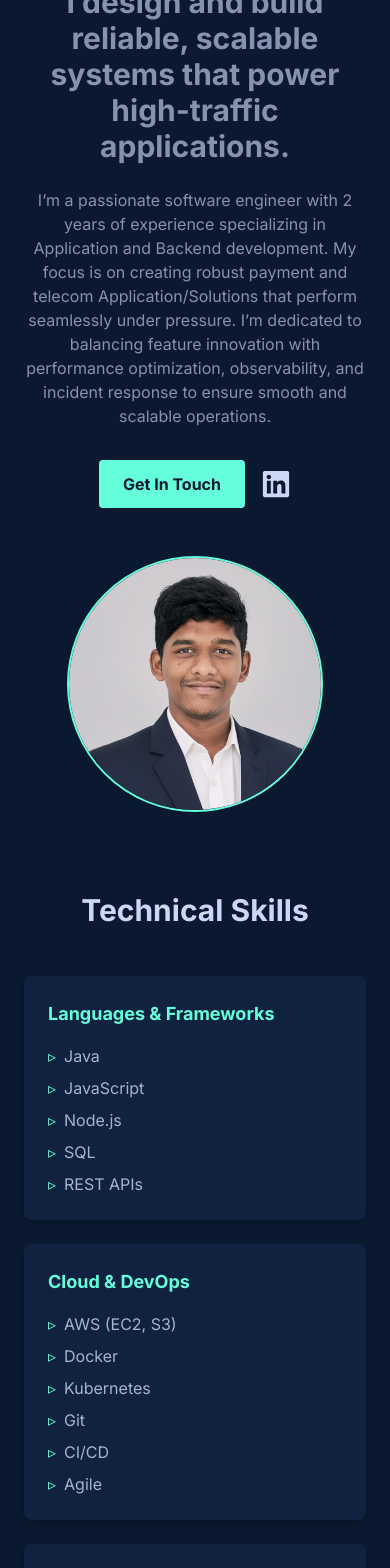
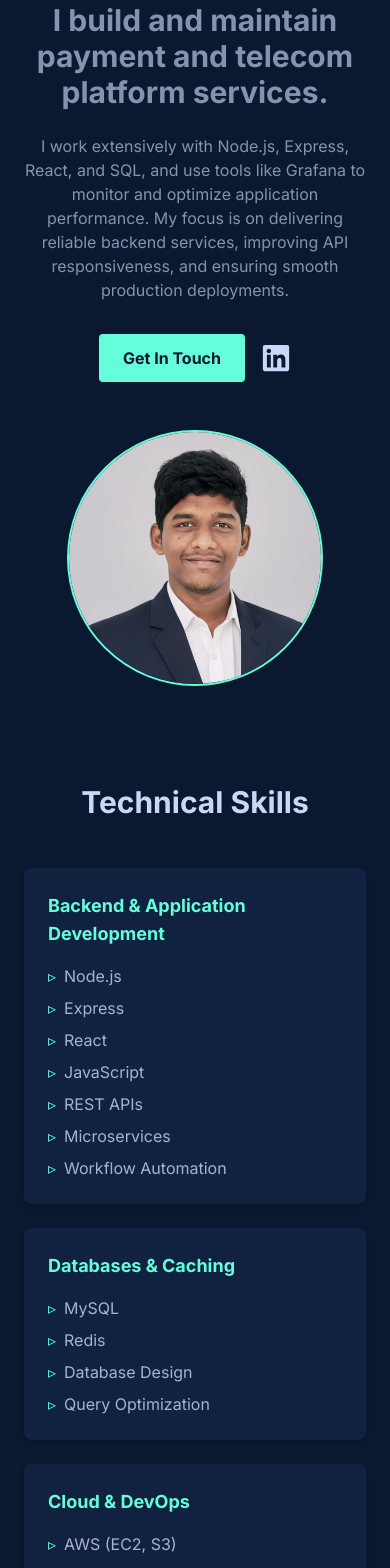
Before and after one commit to Amara-Manoj/my-portfolio, a React (Vite) app: page / in a window 390 px wide. Shown: the part 140-1708 px from the top of the page. Built offline with nearby package versions, Linux system fonts and the light colour scheme.

Commit message:
Updated the Portfolio

```diff
--- a/src/components/Experience.jsx
+++ b/src/components/Experience.jsx
@@ -6,27 +6,29 @@ const experienceData = [
     role: "Product Development Engineer",
     company: "Comviva",
     period: "Aug 2023 – Present",
-    duties: [
-      "Architected and integrated mission-critical APIs for high-traffic telecom wallet/payment platforms.",
-      "Optimized backend workflows, significantly reducing system downtime by 50%.",
-      "Provided L3 production support, debugging critical incidents to ensure platform stability."
+     duties: [
+      "Led backend development for telecom wallets and payment platforms using Node.js & Express, improving API response times by 30%.",
+      "Built and validated end-to-end application workflows, ensuring seamless production deployments.",
+      "Implemented performance optimizations, resolving 95% of production incidents within SLA and cutting downtime by 25%.",
+      "Delivered NRT 2.0 and ACS Checkout features for African markets, ensuring scalable and reliable deployments.",
     ]
   },
   {
     role: "Product Development Intern",
-    company: "Comviva",
+    company: "Comviva, Bangalore",
     period: "Feb 2023 – Aug 2023",
     duties: [
-      "Built real-time monitoring dashboards using Grafana and Prometheus.",
-      "Assisted in incident resolution and performed detailed root cause analysis.",
-      "Conducted backend validation and testing to improve payment transaction reliability."
+      "Developed backend modules and APIs using Node.js, ensuring data consistency and seamless frontend integration.",
+      "Designed Grafana dashboards to monitor application metrics, transaction errors, and throughput.",
+      "Assisted in production issue resolution and performed root cause analysis, improving system reliability.",
+      "Supported deployment of new features for telecom wallets, validating backend workflows to minimize post-release issues.",
     ]
   }
 ];
 
 const Experience = () => {
   return (
-    <section id="experience" className="py-20 container mx-auto px-6">
+    <section id="experience" className="py-20 container mx-auto px-6 scroll-mt-24">
       <motion.h2
         initial={{ opacity: 0, y: 20 }}
         whileInView={{ opacity: 1, y: 0 }}
--- a/src/components/Hero.jsx
+++ b/src/components/Hero.jsx
@@ -9,7 +9,6 @@ const Hero = () => {
     <section id="about" className="min-h-screen flex items-center container mx-auto px-6 scroll-mt-24">
       <div className="flex flex-col md:flex-row items-center justify-center w-full gap-x-12">
 
-        {/* Text Content */}
         <motion.div
           initial={{ opacity: 0, y: 20 }}
           animate={{ opacity: 1, y: 0 }}
@@ -21,10 +20,10 @@ const Hero = () => {
             Amara Manoj NagaSai Venkat
           </h1>
           <h2 className="text-3xl lg:text-5xl font-bold text-slate mt-2">
-            I design and build reliable, scalable systems that power high-traffic applications.
+            I build and maintain payment and telecom platform services.
           </h2>
           <p className="mt-6 text-slate mx-auto md:mx-0">
-            I’m a passionate software engineer with 2 years of experience specializing in Application and Backend development. My focus is on creating robust payment and telecom Application/Solutions that perform seamlessly under pressure. I’m dedicated to balancing feature innovation with performance optimization, observability, and incident response to ensure smooth and scalable operations.
+            I work extensively with Node.js, Express, React, and SQL, and use tools like Grafana to monitor and optimize application performance. My focus is on delivering reliable backend services, improving API responsiveness, and ensuring smooth production deployments.
           </p>
           <div className="mt-8 flex items-center justify-center md:justify-start space-x-4">
             <Link
@@ -46,7 +45,6 @@ const Hero = () => {
           </div>
         </motion.div>
 
-        {/* Image Section */}
         <motion.div
           initial={{ opacity: 0, scale: 0.8 }}
           animate={{ opacity: 1, scale: 1 }}
--- a/src/components/Projects.jsx
+++ b/src/components/Projects.jsx
@@ -1,20 +1,36 @@
 import React from 'react';
 import { motion } from 'framer-motion';
-import { FiGithub, FiExternalLink } from 'react-icons/fi';
-import projectAirtelImage from '../assets/project-airtel.png';
+import projectAirtelImage from '../assets/project-airtel.jpg';
+// You will need to add an image for your new project in the `public` folder
+// For now, I'll reuse the same image as a placeholder
+import projectTestPlatformImage from '../assets/project-airtel.jpg';
 
 const projectsData = [
   {
     title: "Mobile Payments Platform (NRT 2.0 & ACS Checkout)",
     client: "Airtel (African Opcos)",
-    description: "Led API integration for mobile wallet and micro-loan features for a major telecom operator, directly impacting revenue and user experience across multiple African countries.",
-    tags: ["JavaScript","REST APIs","Node.js", "Linux","Grafana", "MySQL","Monitoring", "Scalability", "Fintech"],
+    description: "Developed and integrated backend services for telecom wallet workflows, micro-loan features, and checkout processes to enhance user experience and transactional efficiency in high-traffic African markets.",
+    tags: ["Node.js", "Express", "REST APIs", "Scalability", "Fault Tolerance"],
     achievements: [
-      "Drove 55-60% revenue growth with new micro-loan features.",
-      "Boosted transaction conversion and reliability with robust error handling.",
-      "Ensured platform stability during scalable feature rollouts."
+      "Streamlined telecom wallet workflows, increasing transaction reliability.",
+      "Implemented robust error handling and fallback mechanisms for high-volume transactions.",
+      "Optimized API response times and reduced latency in core payment services.",
+      "Collaborated with cross-functional teams to deploy features with zero post-release incidents.",
     ],
     image: projectAirtelImage,
+  },
+  {
+    title: "Accelerated API Testing & Validation Platform",
+    client: "Internal Automation Tool",
+    description: "Architected a web-based automation tool to execute hundreds of API test cases from Excel and analyze results via an interactive dashboard, replacing manual Postman testing.",
+    tags: ["React", "Node.js", "Express", "Automation", "In-Memory Cache"],
+    achievements: [
+      "Reduced API testing and debugging time by 40% with an automated, Excel-driven workflow.",
+      "Implemented a high-performance Node.js backend for real-time API orchestration.",
+      "Designed a dynamic React dashboard with filtering, report downloads, and an integrated log viewer.",
+      "Streamlined developer debugging with a 'one-click retest' feature.",
+    ],
+    image: projectTestPlatformImage, // Placeholder - replace with a real image
   }
 ];
 
@@ -27,27 +43,20 @@ const ProjectCard = ({ project }) => {
       transition={{ duration: 0.7 }}
       className="relative rounded-lg overflow-hidden shadow-2xl group mb-12"
     >
-      {/* 1. Background Image */}
       <img
         src={project.image}
         alt={`Background for ${project.title}`}
         className="absolute inset-0 w-full h-full object-cover transition-transform duration-500 group-hover:scale-105"
       />
-
-      {/* 2. Dark Overlay for Readability */}
       <div className="absolute inset-0 bg-navy/80 md:bg-gradient-to-r from-navy/90 to-navy/40"></div>
-
-      {/* 3. Text Content */}
       <div className="relative flex flex-col justify-center items-start md:items-end w-full p-8 md:p-12 min-h-[400px]">
-        <div className="md:w-3/5 text-left md:text-right"> {/* Adjusted width for better fit */}
+        <div className="md:w-3/5 text-left md:text-right">
           <p className="text-accent font-mono text-sm">{project.client}</p>
           <h3 className="text-3xl font-bold text-lightest-slate my-2">
             {project.title}
           </h3>
-          <div className="bg-navy/50 p-6 rounded-md shadow-lg my-4 text-left"> {/* Force text left for readability */}
+          <div className="bg-navy/50 p-6 rounded-md shadow-lg my-4 text-left">
             <p className="text-slate">{project.description}</p>
-
-            {/* CHANGE: The achievements list has been added back here */}
             <ul className="mt-4 space-y-2 list-none text-slate">
                {project.achievements.map((item, i) => (
                  <li key={i} className="flex items-start">
@@ -66,10 +75,9 @@ const ProjectCard = ({ project }) => {
   );
 };
 
-
 const Projects = () => {
   return (
-    <section id="projects" className="py-20 container mx-auto px-6 max-w-5xl">
+    <section id="projects" className="py-20 container mx-auto px-6 max-w-5xl scroll-mt-24">
       <motion.h2
         initial={{ opacity: 0, y: 20 }}
         whileInView={{ opacity: 1, y: 0 }}
--- a/src/components/Skills.jsx
+++ b/src/components/Skills.jsx
@@ -2,12 +2,12 @@ import React from 'react';
 import { motion } from 'framer-motion';
 
 const skillsData = {
-  "Languages & Frameworks": ["Java", "JavaScript", "Node.js", "SQL", "REST APIs"],
-  "Cloud & DevOps": ["AWS (EC2, S3)", "Docker", "Kubernetes", "Git", "CI/CD", "Agile"],
-  "Monitoring & Observability": ["Grafana", "Linux", "cURL", "Shell Scripting", "JIRA"],
-  "Databases": ["MySQL"],
-  "API & Integration": ["RESTful APIs", "API Security", "Postman"],
-  "Practices": ["Incident Management", "Root Cause Analysis", "Production Support", "Automation"]
+
+  "Backend & Application Development": ["Node.js", "Express", "React", "JavaScript", "REST APIs", "Microservices", "Workflow Automation"],
+  "Databases & Caching": ["MySQL", "Redis", "Database Design", "Query Optimization"],
+  "Cloud & DevOps": ["AWS (EC2, S3)", "Docker", "Kubernetes", "CI/CD Pipelines"],
+  "Monitoring & Observability": ["Grafana", "Logging", "Performance Metrics", "Production Issue Tracking"],
+  "Practices & Methodologies": ["End-to-end Feature Development", "Automation", "Scalability", "Production Support"],
 };
 
 const SkillCard = ({ title, skills }) => (
@@ -29,7 +29,7 @@ const SkillCard = ({ title, skills }) => (
 
 const Skills = () => {
   return (
-    <section id="skills" className="py-20 container mx-auto px-6">
+    <section id="skills" className="py-20 container mx-auto px-6 scroll-mt-24">
       <motion.h2
         initial={{ opacity: 0, y: 20 }}
         whileInView={{ opacity: 1, y: 0 }}
```
